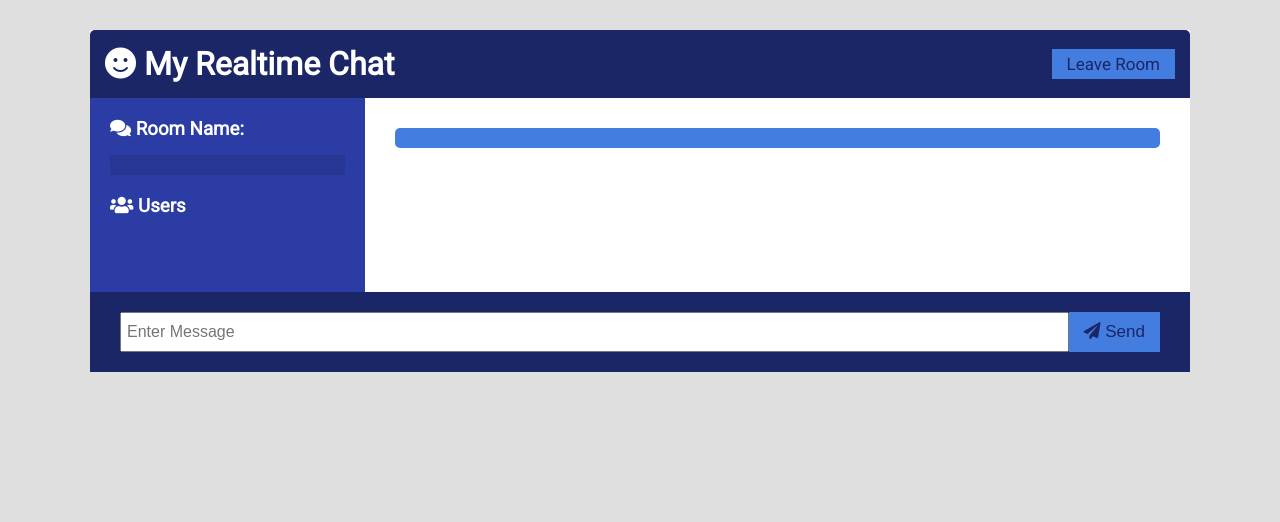
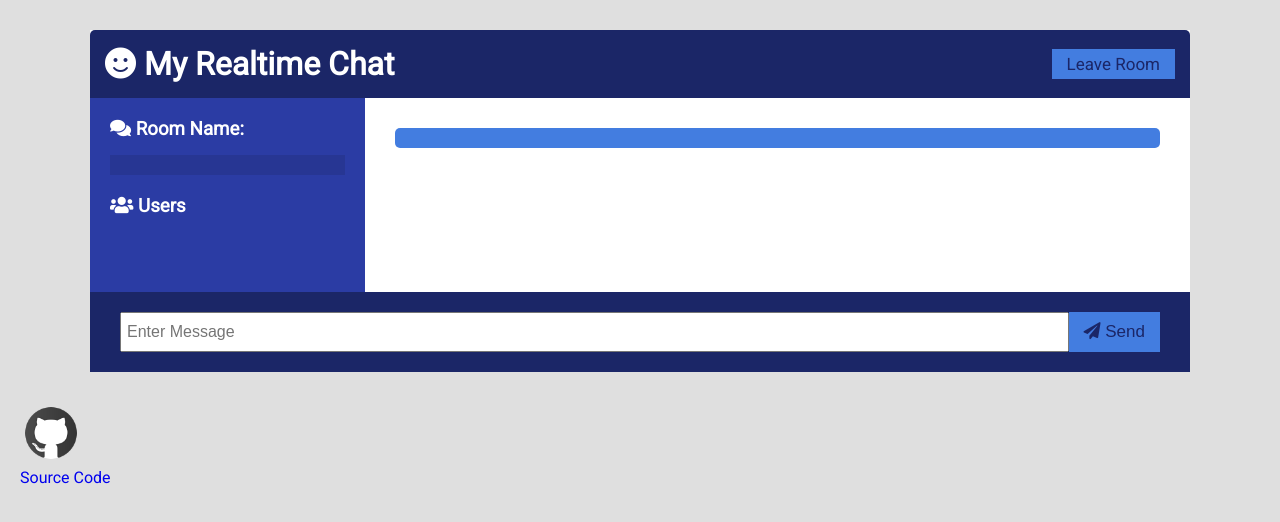
Before and after one commit to ArthurFMR/realtime-chat, a website: page public/chat.html in a window 1280 px wide. Drawn offline with nearby package versions, Linux system fonts and the light colour scheme; no server answers.

Commit message:
Added Github link source code

```diff
--- a/public/chat.html
+++ b/public/chat.html
@@ -35,7 +35,11 @@
         <button class="btn"><i class="fas fa-paper-plane"></i> Send</button>
       </form>
     </div>
+
   </div>
+  <a href="https://github.com/ArthurFMR/realtime-chat" target="_blank">
+    <img src="imgs/github-icon.png" alt="github icon" width="5%"><br> Source Code
+  </a>
 
   <script src="https://cdnjs.cloudflare.com/ajax/libs/qs/6.9.4/qs.min.js"
     integrity="sha256-ijqLssetA1NMNjZ+w1zaUafQQLm4IW5OoM8O+4tatME=" crossorigin="anonymous"></script>
```
Also changed, not shown: public/index.html (+3 -0 lines), public/imgs/github-icon.png (added).
